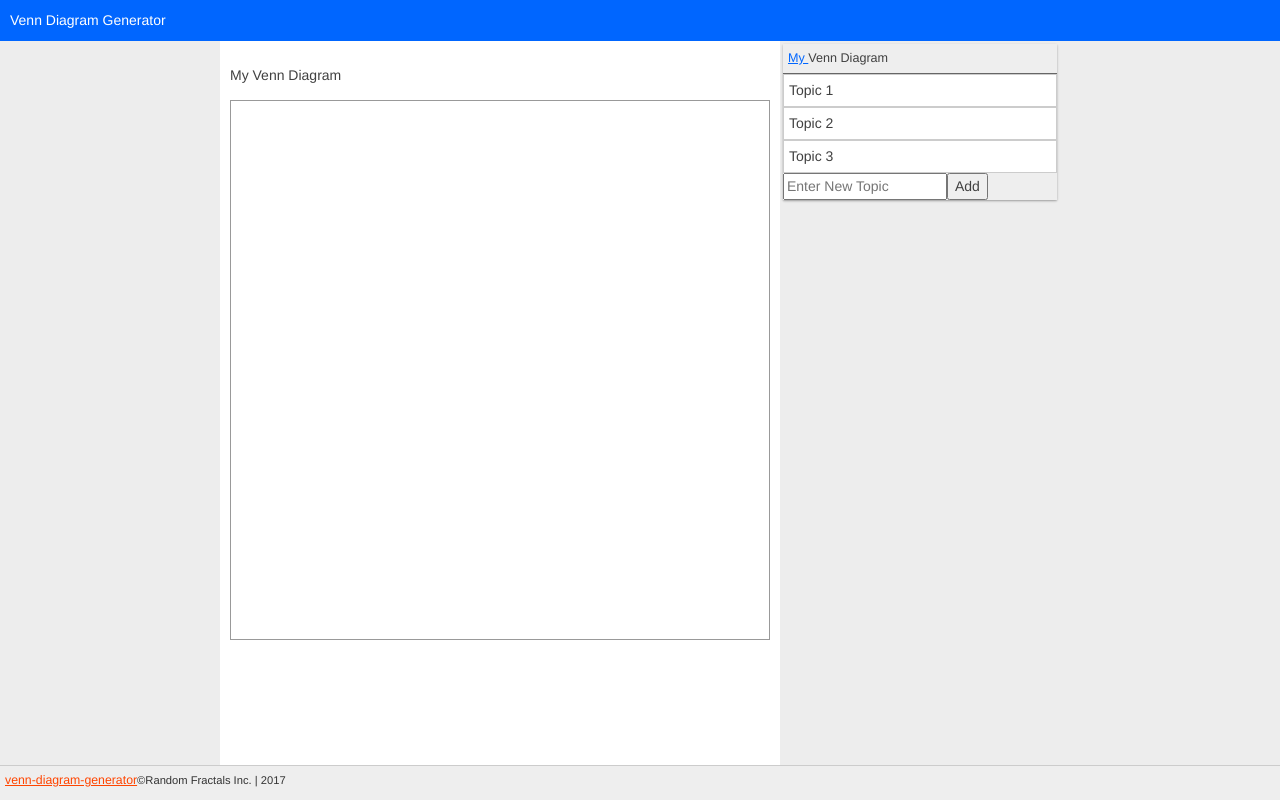
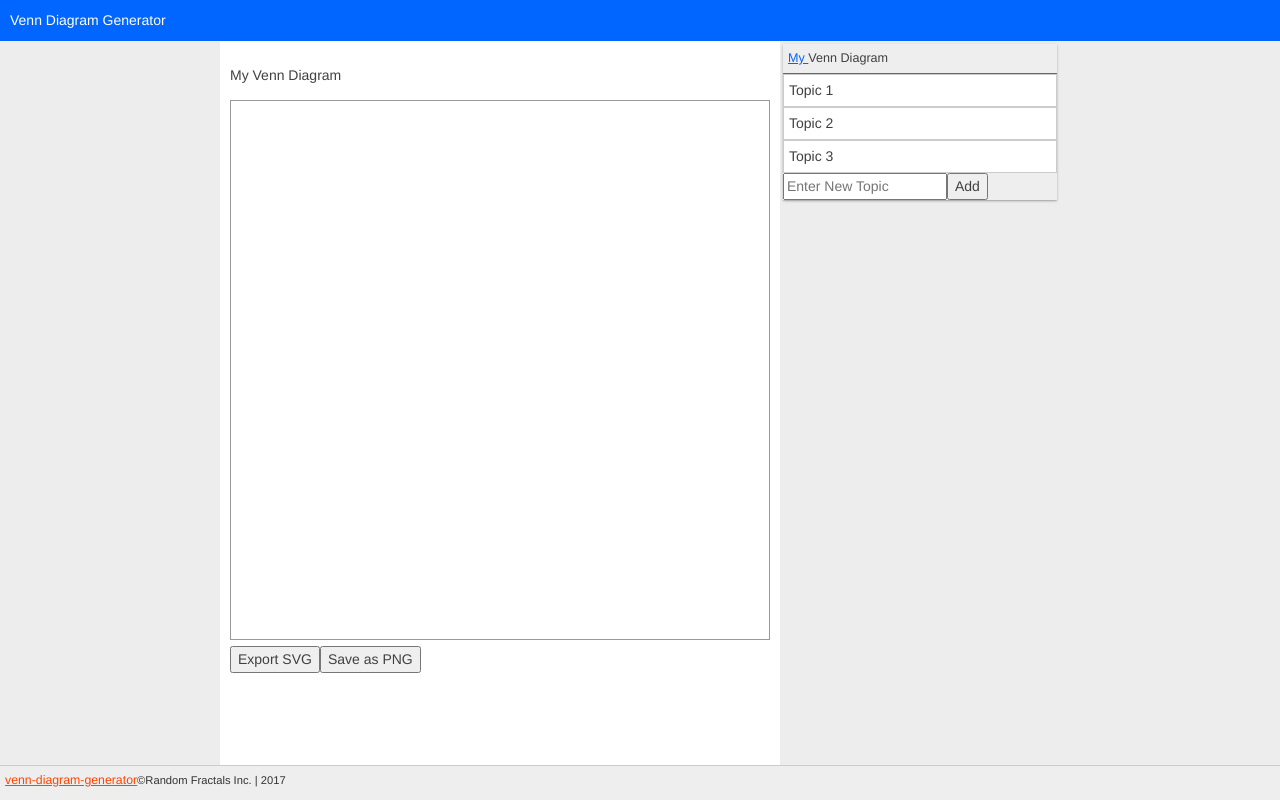
Before and after one commit to RandomFractals/venn-diagram-generator, an Angular app: page / in a window 1280 px wide. Built offline with nearby package versions, Linux system fonts and the light colour scheme.

Commit message:
added simple todo exportSvg and saveAsPng toolbar setup for diagram exports

```diff
--- a/src/app/venn-diagram/venn-diagram.component.html
+++ b/src/app/venn-diagram/venn-diagram.component.html
@@ -4,4 +4,9 @@
     viewBox="0 0 420 420">
 
   </svg>
+  <!-- save diagram svg toolbar -->
+  <div class="toolbar">
+    <button id="export-svg-button" (click)="exportSvg()">Export SVG</button>
+    <button id="save-png-button" (click)="saveAsPng()">Save as PNG</button>
+  </div>
 </main>
--- a/src/app/venn-diagram/venn-diagram.component.ts
+++ b/src/app/venn-diagram/venn-diagram.component.ts
@@ -25,4 +25,21 @@ export class VennDiagramComponent implements OnInit {
   ngOnInit() {
   }
 
+  /**
+   * Exports current diagram view SVG.
+   */
+  exportSvg() {
+    console.log(`VennDiagram::exportSvg: TODO`);
+    // TODO
+  }
+
+  /**
+   * Saves current diagram view image in png format.
+   */
+  saveAsPng() {
+    console.log(`VennDiagram::saveAsPng: TODO`);
+    // TODO
+  }
+
+
 }
```
